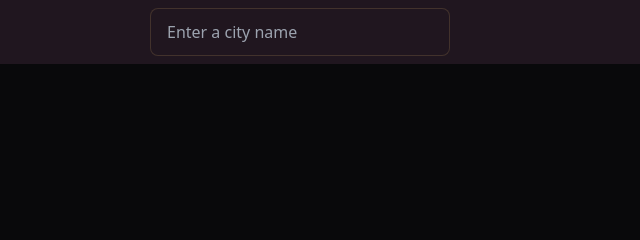
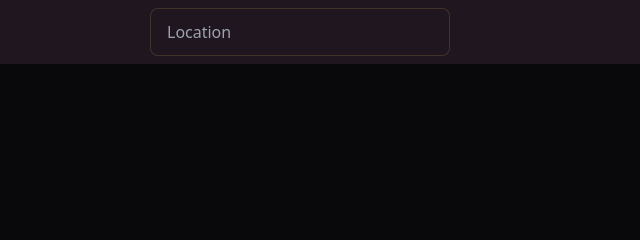
Before and after one commit to ddsdharan/Weather-Forecast-App, a plain HTML site: page index.html in a window 1280 px wide. Shown: the top 240 px of the page, 640-1280 px from the left. Drawn offline with nearby package versions, Linux system fonts and the light colour scheme.

Commit message:
prettier

```diff
--- a/index.html
+++ b/index.html
@@ -16,27 +16,22 @@
         </div>
         <div class="navbar-end">
             <div class="join">
-                <input class="input input-bordered join-item" id="cityInput" placeholder="Enter a city name" onInput="searchCities()"/>
+                <input class="input input-bordered join-item" id="cityInput" placeholder="Location" onInput="searchCities()"/>
               </div>
         </div>
       </div>
-
       <div class="container">
         <div class="glass" id="glassContainer">
-
           <div class="containerOne">
             <div class="card w-96" id="weatherCard">
               <div class="card-actions justify-end">
-
                 <div id="icon">
                   <img id="wicon" src="" alt="icon">
                   <p id="windSpeed"></p>
                   <p id="degree"></p>
                   <p id="clouds"></p>
                 </div>
-
               </div>
-
               <div class="card-body">
                 <h2 class="card-title" id="weatherTitle"></h2>
                 <h4 class="weather-main" id="mainweather"></h4>
@@ -46,7 +41,6 @@
                 <p id="feelslike"></p>
                 <p id="atmPressure"></p>
                 <p id="humidity"></p>
-
               </div>
             </div>
           </div>
--- a/script.js
+++ b/script.js
@@ -3,7 +3,6 @@ function searchCities() {
     const searchResults = document.getElementById('searchResults');
     const limit = 5;
     const APIkey = "0cf12d75c6144bfff43b1d1d79cf5b40";
-
     const apiEndpoint = `https://api.openweathermap.org/geo/1.0/direct?q=${cityInput}&limit=${limit}&appid=${APIkey}`
 
     fetch(apiEndpoint)
@@ -48,8 +47,8 @@ function searchCities() {
         const degree = document.getElementById('degree');
         const clouds = document.getElementById('clouds');
         const dateElement = document.getElementById('date');
+        const apiEndpoint = `https://api.openweathermap.org/data/2.5/weather?lat=${latitude}&lon=${longitude}&appid=${APIkey}&units=metric`;
 
-        const apiEndpoint = `https://api.openweathermap.org/data/2.5/weather?lat=${latitude}&lon=${longitude}&appid=${APIkey}&units=metric`;
         fetch(apiEndpoint)
             .then(response => response.json())
             .then(data => {
```
Lines whose indentation alone changed are shown as unchanged.
